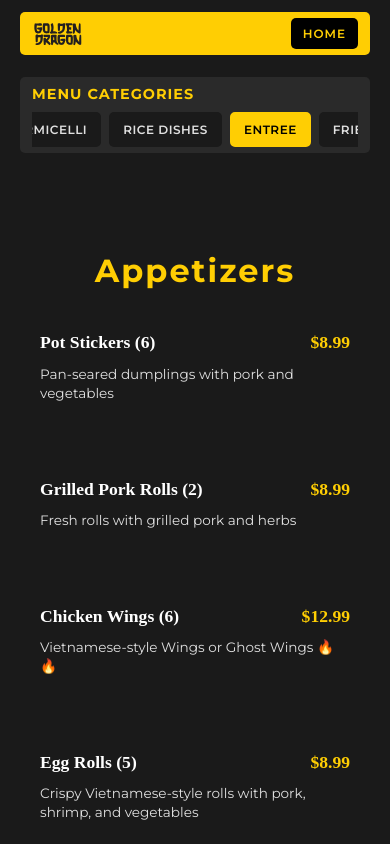
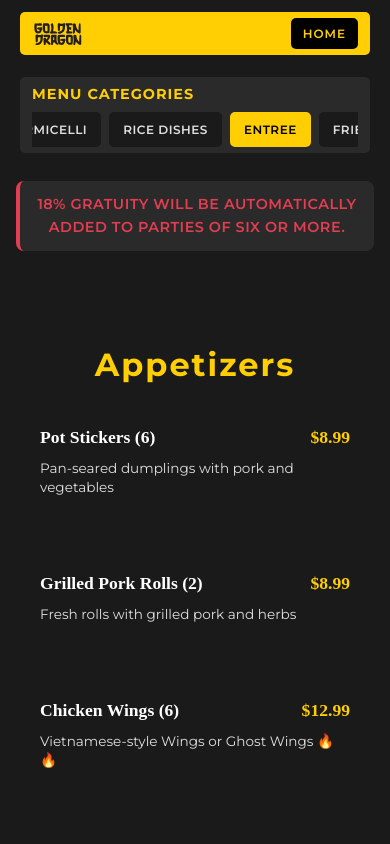
Before and after one commit to MrTwitchyMckat/pho-golden-dragon, a Nuxt app: page /menu in a window 390 px wide. Shown: the top 844 px of the page. Built offline with nearby package versions, Linux system fonts and the light colour scheme; a web font is replaced by a local one.

Commit message:
feat(menu): update colors, scroll, and gratuity text

```diff
--- a/app/app.vue
+++ b/app/app.vue
@@ -40,7 +40,7 @@
       <div class="footer-content">
         <div class="footer-column">
           <h3 class="footer-heading">ADDRESS</h3>
-          <p class="footer-text">2309 Kietzke Ln Unit 15</p>
+          <p class="footer-text">2309 Kietzke Ln</p>
           <p class="footer-text">Reno, NV 89502</p>
         </div>
         <div class="footer-column">
@@ -81,11 +81,18 @@ const isMenuPage = computed(() => route.path === "/menu");
   box-sizing: border-box;
 }
 
+html {
+  scroll-behavior: smooth;
+  -webkit-overflow-scrolling: touch;
+}
+
 body {
   font-family: var(--font-primary);
   background-color: var(--color-background);
   color: var(--color-text-white);
   line-height: 1.6;
+  overflow-x: hidden;
+  -webkit-text-size-adjust: 100%;
 }
 
 .app-layout {
--- a/app/pages/index.vue
+++ b/app/pages/index.vue
@@ -29,17 +29,30 @@
   --font-secondary: "Quando", serif;
 }
 
+/* Prevent mobile scroll issues */
+* {
+  -webkit-overflow-scrolling: touch;
+}
+
+/* Prevent mobile browser from adjusting viewport */
+@supports (-webkit-touch-callout: none) {
+  .home-page {
+    min-height: -webkit-fill-available;
+  }
+}
+
 /* Home Page Styles */
 .home-page {
   min-height: calc(
-    100vh - 220px
-  ); /* More conservative height to prevent scrolling */
+    100vh - 200px
+  ); /* Account for header (~70px) and footer (~130px) */
   display: flex;
   flex-direction: column;
   align-items: center;
   justify-content: center;
-  padding: 0.5rem;
-  margin-top: 0; /* Remove negative margin */
+  padding: 1rem 0.5rem;
+  margin-top: 0;
+  position: relative;
 }
 
 .main-content {
@@ -56,6 +69,9 @@
   align-items: center;
   width: 100%;
   text-align: center;
+  transform: translateZ(0); /* Force hardware acceleration */
+  will-change: transform; /* Optimize for animations */
+  gap: 1.5rem; /* Reduce gap between logo and button */
 }
 
 .logo-container {
@@ -63,7 +79,7 @@
 }
 
 .dragon-logo {
-  width: 400px;
+  width: 320px;
   height: auto;
   max-width: 100%;
 }
@@ -72,7 +88,7 @@
   display: flex;
   flex-direction: column;
   align-items: center;
-  gap: 1rem;
+  gap: 0.5rem;
 }
 
 .cta-button {
@@ -102,49 +118,50 @@
 /* Responsive Design */
 @media (max-width: 768px) {
   .home-page {
-    padding: 0.25rem;
-    margin-top: 0; /* Remove negative margin */
+    padding: 0.5rem 0.25rem;
+    margin-top: 0;
     min-height: calc(
-      100vh - 240px
-    ); /* Much tighter spacing so footer is visible */
+      100vh - 180px
+    ); /* Account for mobile header (~65px) and footer (~115px) */
+    padding-bottom: 1rem;
   }
 
+  .hero-section {
+    gap: 1rem;
+  }
+
+  .dragon-logo {
+    width: 240px;
+  }
+
+  .cta-button {
+    padding: 0.75rem 1.5rem;
+    font-size: 0.85rem;
+  }
+}
+
+@media (min-width: 769px) and (max-width: 1024px) {
   .hero-section {
     gap: 1.5rem;
   }
 
   .dragon-logo {
-    width: 280px;
-  }
-
-  .cta-button {
-    padding: 0.875rem 1.75rem;
-    font-size: 0.9rem;
-  }
-}
-
-@media (min-width: 769px) and (max-width: 1024px) {
-  .hero-section {
-    gap: 1.75rem;
-  }
-
-  .dragon-logo {
-    width: 350px;
+    width: 300px;
   }
 }
 
 @media (min-width: 1200px) {
   .hero-section {
-    gap: 3rem;
+    gap: 2rem;
   }
 
   .dragon-logo {
-    width: 450px;
+    width: 380px;
   }
 
   .cta-button {
-    padding: 1.25rem 2.5rem;
-    font-size: 1.1rem;
+    padding: 1rem 2rem;
+    font-size: 1rem;
   }
 }
 
--- a/app/pages/menu.vue
+++ b/app/pages/menu.vue
@@ -90,6 +90,13 @@
     </nav>
 
     <div class="menu-content">
+      <!-- Gratuity Notice -->
+      <div class="gratuity-notice">
+        <p>
+          18% gratuity will be automatically added to parties of six or more.
+        </p>
+      </div>
+
       <!-- Appetizers Section -->
       <div id="appetizers" class="menu-section">
         <h2 class="section-header">Appetizers</h2>
@@ -1025,6 +1032,29 @@ html {
   padding: 2rem;
 }
 
+/* Gratuity Notice */
+.gratuity-notice {
+  text-align: center;
+  margin-bottom: 2rem;
+  padding: 1rem 2rem;
+  background-color: #2a2a2a;
+  border-radius: 8px;
+  border-left: 4px solid #e23e52;
+  max-width: 800px;
+  margin-left: auto;
+  margin-right: auto;
+}
+
+.gratuity-notice p {
+  font-family: "Montserrat", sans-serif;
+  font-size: 1rem;
+  font-weight: 600;
+  color: #e23e52;
+  margin: 0;
+  text-transform: uppercase;
+  letter-spacing: 0.5px;
+}
+
 .menu-section {
   margin-bottom: 3rem;
   padding-top: 6rem;
@@ -1190,6 +1220,15 @@ html {
     padding: 1rem;
   }
 
+  .gratuity-notice {
+    padding: 0.75rem 1rem;
+    margin-bottom: 1.5rem;
+  }
+
+  .gratuity-notice p {
+    font-size: 0.9rem;
+  }
+
   .menu-section {
     padding-top: 4rem; /* Proportional padding for mobile */
   }
--- a/nuxt.config.ts
+++ b/nuxt.config.ts
@@ -29,6 +29,12 @@ export default defineNuxtConfig({
           href: 'https://fonts.googleapis.com/css2?family=Montserrat:ital,wght@0,100..900;1,100..900&family=Quando&display=swap'
         }
       ],
+      meta: [
+        {
+          name: 'viewport',
+          content: 'width=device-width, initial-scale=1.0, maximum-scale=1.0, user-scalable=no'
+        }
+      ],
       style: [
         {
           innerHTML: `
```
